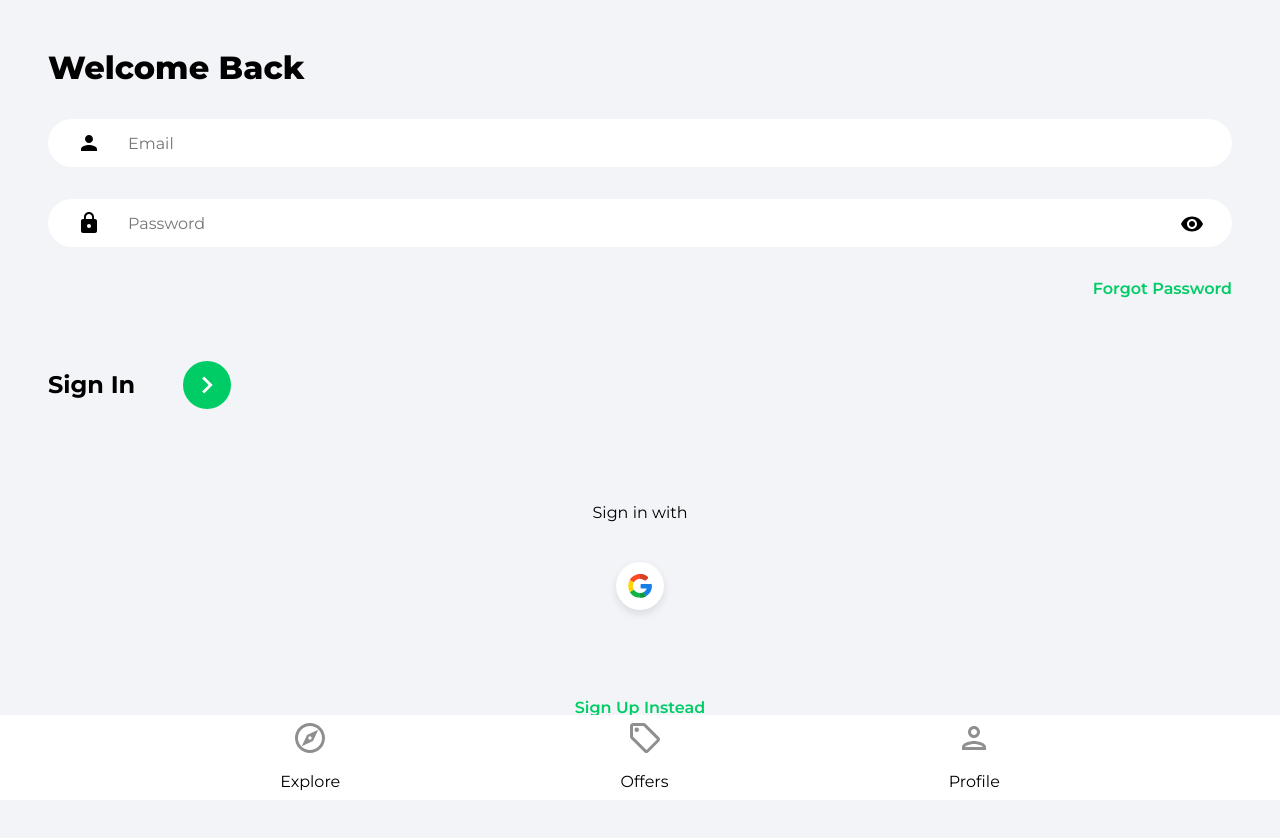
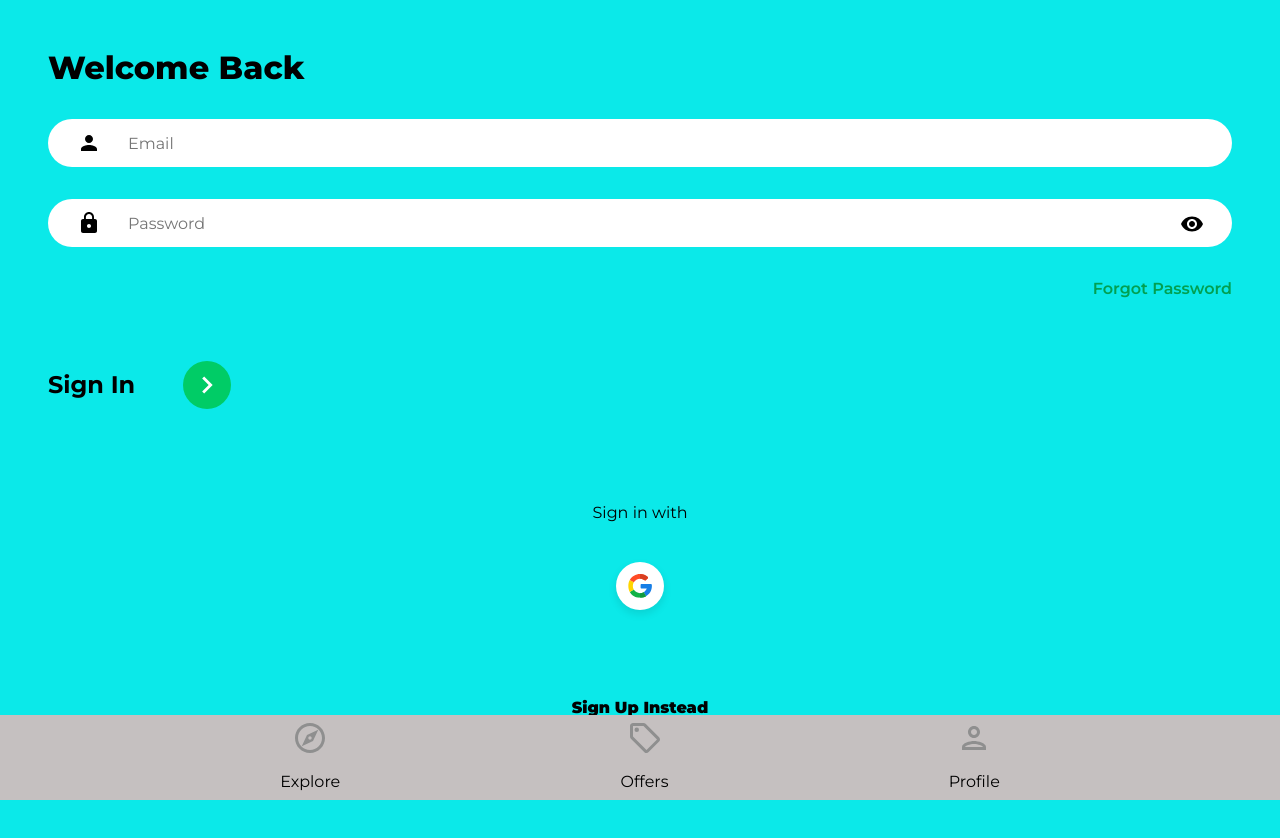
Before and after one commit to isaac-maitho/House-Marketplace, a React (Create React App) app: page /sign-in in a window 1280 px wide. Shown: the top 838 px of the page. Before the commit the page ends 800 px from the top, so only its background shows below. Built offline with nearby package versions, Linux system fonts and the light colour scheme.

Commit message:
Changed a few CSS styles

```diff
--- a/src/index.css
+++ b/src/index.css
@@ -9,7 +9,7 @@ html::-webkit-scrollbar {
 
 body {
   font-family: 'Montserrat', sans-serif;
-  background-color: #f2f4f8;
+  background-color:rgb(11, 233, 233);
   margin: 0;
   box-sizing: border-box;
 }
@@ -145,7 +145,7 @@ button {
   bottom: 0;
   right: 0;
   height: 85px;
-  background-color: #ffffff;
+  background-color: #c5c0c0;
   z-index: 1000;
   display: flex;
   justify-content: center;
@@ -213,7 +213,7 @@ button {
 
 .forgotPasswordLink {
   cursor: pointer;
-  color: #00cc66;
+  color: #02a051;
   font-weight: 600;
   text-align: right;
 }
@@ -290,10 +290,11 @@ button {
 
 .registerLink {
   margin-top: 4rem;
-  color: #00cc66;
-  font-weight: 600;
+  color: #010202;
+  font-weight: 900;
   text-align: center;
-  margin-bottom: 3rem;
+  margin-bottom: 10rem;
+  border-color: #000000;
 }
 
 @media (min-width: 1217px) {
@@ -314,6 +315,7 @@ button {
 
 .exploreCategoryHeading {
   margin-top: 3rem;
+  font-weight: 400;
 }
 
 .swiper-container {
@@ -322,12 +324,12 @@ button {
 }
 
 .swiper-pagination-bullet-active {
-  background-color: #ffffff !important;
+  background-color: #080808 !important;
 }
 
 .swiperSlideDiv {
   background-size: cover;
-  background-color:aqua;
+  background-color:rgb(226, 238, 238);
   background: center no-repeat;
   position:relative;
   max-width: 50%;
@@ -335,7 +337,7 @@ button {
 }
 
 .swiperSlideImg {
-  width: 100%;
+  width: 50%;
   object-fit: cover;
 }
 
```
